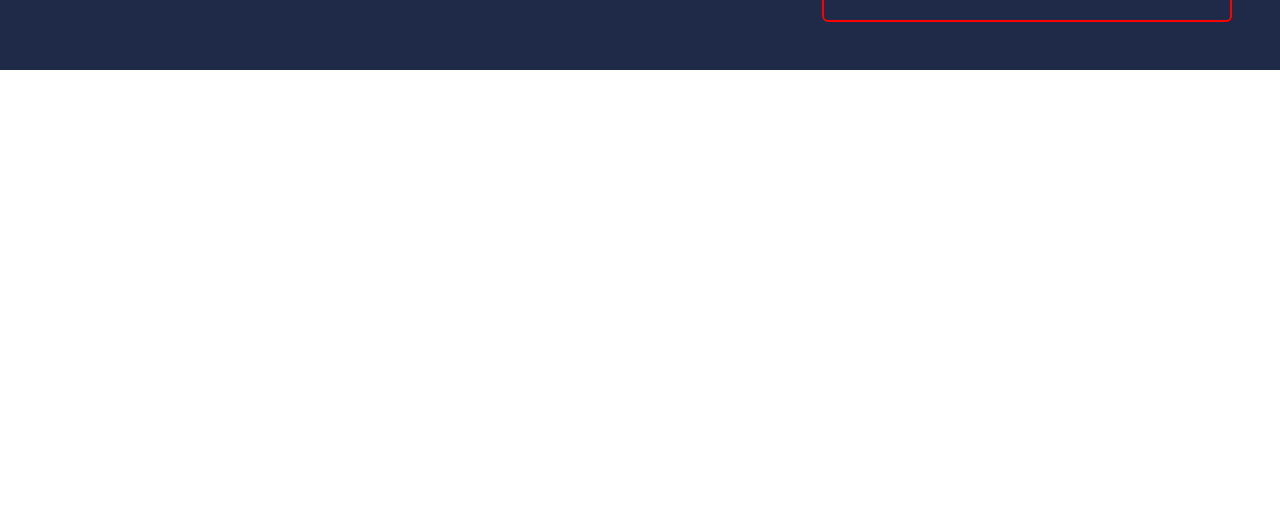
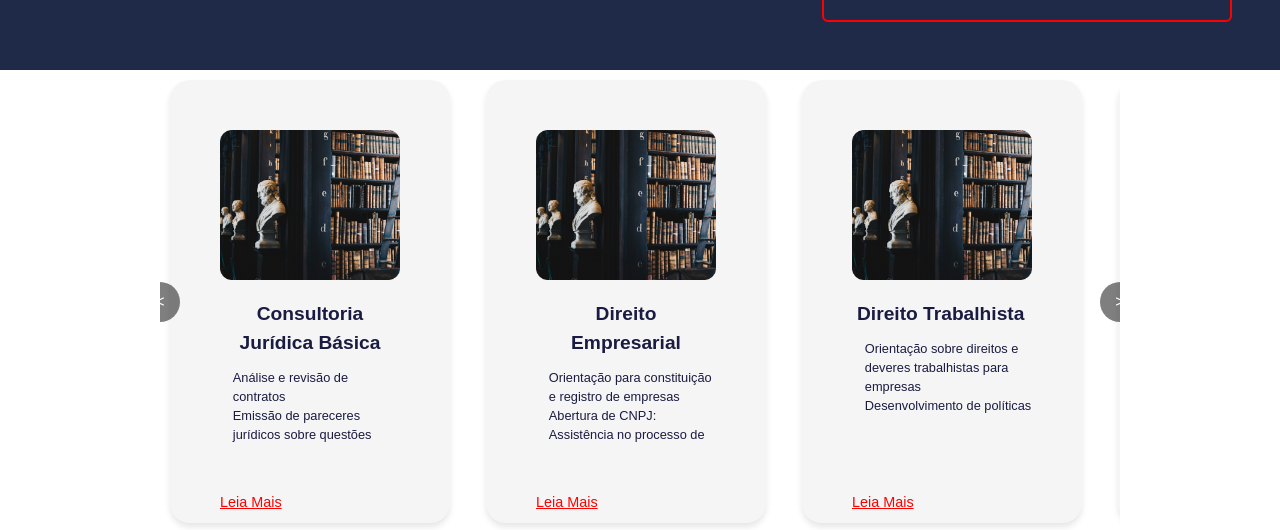
Before and after one commit to InteliJR/valejur, a Next.js app: page / in a window 1280 px wide. Shown: the part 2043-2573 px from the top of the page. Before the commit the page ends 2113 px from the top, so only its background shows below. Built offline with nearby package versions, Linux system fonts and the light colour scheme; grey boxes are pictures that could not be loaded.

Commit message:
feat/carrossel
ajustes:

* adicionar tópicos
* ajustar posição dos botões
* adicionar na timeline do site

```diff
--- a/pages/_app.js
+++ b/pages/_app.js
@@ -1,5 +1,135 @@
+import { useState } from "react";
+import { useRef } from "react";
 import "@/styles/globals.css";
 
+const data = [
+  {
+    nome: 'Consultoria Jurídica Básica',
+    imagem: '/img_carrossel1.png',
+    descricao: [
+      'Análise e revisão de contratos',
+      'Emissão de pareceres jurídicos sobre questões específicas',
+    ]
+  },
+  {
+    nome: 'Direito Empresarial',
+    imagem: '/img_carrossel1.png',
+    descricao: [
+      'Orientação para constituição e registro de empresas',
+      'Abertura de CNPJ: Assistência no processo de formalização e registro de empresas junto aos órgãos competentes',
+      'Elaboração de estatuto social e regimentos internos',
+      'Consultoria em compliance e governança corporativa',
+      'Gestão de crédito e inadimplência: Estratégias e orientações para negociação e cobrança de clientes inadimplentes',
+    ]
+  },
+  {
+    nome: 'Direito Trabalhista',
+    imagem: '/img_carrossel1.png',
+    descricao: [
+      'Orientação sobre direitos e deveres trabalhistas para empresas',
+      'Desenvolvimento de políticas internas e manuais de conduta',
+    ]
+  },
+  {
+    nome: 'Direito Civil',
+    imagem: '/img_carrossel1.png',
+    descricao: [
+      'Elaboração de termos de uso e políticas de privacidade (LGPD)',
+      'Mediação extrajudicial e negociação de conflitos',
+      'Envio de ofícios aos órgãos públicos (como prefeituras): Auxílio na redação e envio de comunicações formais para solicitar apoio, firmar parcerias ou tratar de questões de interesse público',
+    ]
+  },
+  {
+    nome: 'Propriedade Intelectual',
+    imagem: '/img_carrossel1.png',
+    descricao: [
+      'Suporte no registro de marcas e patentes',
+      'Consultoria para proteção de direitos autorais',
+    ]
+  },
+  {
+    nome: 'Direito Digital',
+    imagem: '/img_carrossel1.png',
+    descricao: [
+      'Consultoria para adequação à LGPD e proteção de dados',
+      'Elaboração de termos de uso e políticas de privacidade para sites e plataformas digitais',
+      'Orientação para conformidade de e-commerce e startups',
+    ]
+  },
+  {
+    nome: 'Planejamento Sucessório e Direito de Família',
+    imagem: '/img_carrossel1.png',
+    descricao: [
+      'Planejamento sucessório para empresas familiares',
+      'Estruturação de acordos de sócios e planejamento societário',
+    ]
+  },
+  {
+    nome: 'Direito Tributário Básico',
+    imagem: '/img_carrossel1.png',
+    descricao: [
+      'Planejamento tributário básico e otimização de carga tributária',
+      'Regularização fiscal para pequenas empresas e independentes',
+    ]
+  },
+];
+
 export default function App({ Component, pageProps }) {
-  return <Component {...pageProps} />;
+  const carrosselRef = useRef(null);
+
+  const nextSlide = () => {
+    if (carrosselRef.current) {
+      carrosselRef.current.scrollLeft += carrosselRef.current.offsetWidth;
+    }
+  };
+
+  const prevSlide = () => {
+    if (carrosselRef.current) {
+      carrosselRef.current.scrollLeft -= carrosselRef.current.offsetWidth;
+    }
+  };
+
+  return (
+    <>
+      <Component {...pageProps} />
+      <div className="container-carrossel">
+        <button onClick={prevSlide} className="prev-button">
+          {"<"}
+        </button>
+        <div className="carrossel" ref={carrosselRef}>
+          {data.map((item, idx) => (
+            <Card key={idx} item={item} />
+          ))}
+        </div>
+        <button onClick={nextSlide} className="next-button">
+          {">"}
+        </button>
+      </div>
+    </>
+  );
+
+  function Card({ item }) {
+    const [expanded, setExpanded] = useState(false);
+
+    return (
+      <div className="item">
+        <div className="imagem">
+          <img src={item.imagem} alt={item.nome} />
+        </div>
+        <div className="info">
+          <span className="nome">{item.nome}</span>
+          <div className={`descricao ${expanded ? "expanded" : ""}`}>
+            <ul>
+              {item.descricao.map((descricaoItem, index) => (
+                <li key={index}>{descricaoItem}</li>
+              ))}
+            </ul>
+          </div>
+          <button className="toggle-button" onClick={() => setExpanded(!expanded)}>
+            {expanded ? "Leia Menos" : "Leia Mais"}
+          </button>
+        </div>
+      </div>
+    );
+  }
 }
--- a/styles/globals.css
+++ b/styles/globals.css
@@ -232,3 +232,114 @@ label {
   border-radius: 0.625rem;
   margin-top: 1.25rem;
 }
+
+.container-carrossel {
+  max-width: 75vw;
+  margin: 0 auto;
+  overflow: hidden;
+  position: relative;
+}
+
+.container-carrossel .carrossel {
+  display: flex;
+  overflow-x: auto;
+  gap: 1rem;
+  scroll-behavior: smooth;
+}
+
+.prev-button,
+.next-button {
+  position: absolute;
+  top: 50%;
+  transform: translateY(-50%);
+  background: rgba(0, 0, 0, 0.5);
+  color: white;
+  border: none;
+  border-radius: 50%;
+  width: 40px;
+  height: 40px;
+  cursor: pointer;
+  z-index: 20;
+}
+
+.prev-button {
+  left: -20px;
+}
+
+.next-button {
+  right: -20px;
+}
+
+.container-carrossel .carrossel .item {
+  flex: 0 0 calc(25% - 15px);
+  min-width: 280px;
+  box-shadow: 0px 4px 6px rgba(0, 0, 0, 0.1);
+  background-color: #F5F5F5;
+  border-radius: 20px;
+  margin: 10px;
+  padding: 50px;
+  position: relative;
+  width: 280px;
+}
+
+.container-carrossel .carrossel .item .imagem img {
+  width: 100%;
+  height: 150%;
+  object-fit: cover;
+}
+
+.container-carrossel .carrossel .item .info {
+  height: auto;
+  margin-top: 10px;
+  display: flex;
+  flex-direction: column;
+  justify-content: space-between;
+}
+
+.container-carrossel .carrossel .item .info span {
+  display: block;
+  text-align: center;
+  color: #1A1B41;
+  padding: 5px;
+  border-radius: 10px;
+}
+
+.container-carrossel .carrossel .item .info .nome {
+  font-size: 1.2rem;
+  font-weight: bold;
+  margin: 5px 0;
+  max-width: fit-content;
+}
+
+.container-carrossel .carrossel .item .info .descricao {
+  font-size: 0.8rem;
+  list-style: disc;
+  padding-left: 1em;
+  max-height: 6em;
+  overflow: hidden;
+  transition: max-height 0.3s ease, padding-bottom 0.3s ease;
+  line-height: 1.5;
+  color: #1A1B41;
+}
+
+.container-carrossel .carrossel .item .info .descricao.expanded {
+  max-height: none;
+  padding-bottom: 10px;
+}
+
+.container-carrossel .toggle-button {
+  color: #ff0000;
+  position: absolute;
+  bottom: 10px;
+  border: none;
+  cursor: pointer;
+  font-size: 0.9rem;
+  margin-top: 5px;
+  text-decoration: underline;
+  text-align: center;
+  display: block;
+}
+
+.container-carrossel .toggle-button:hover {
+  color: #ff0000;
+}
```
Also changed, not shown: package.json (+5 -5 lines), public/img_carrossel1.png (added), 1 other file (tests, documents, lock files or other folders).
